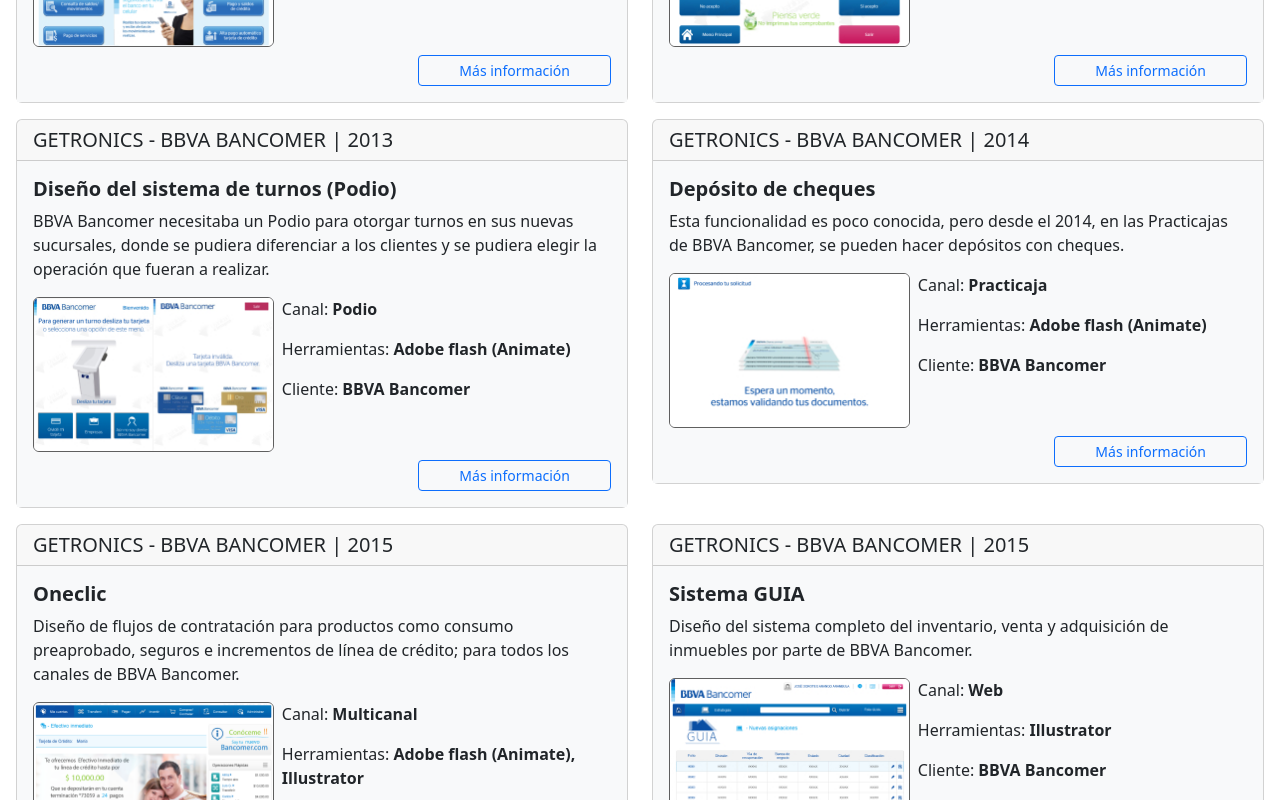
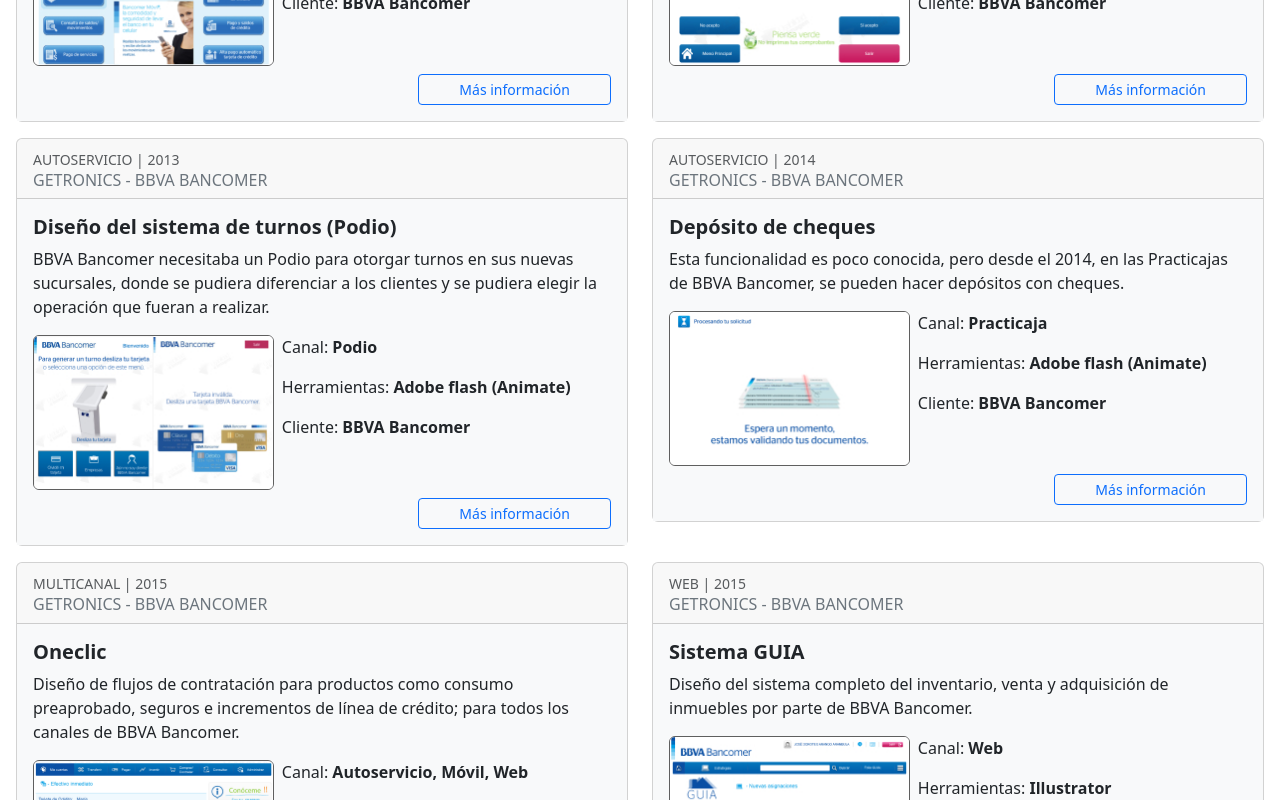
Before and after one commit to ErikTrejo07/book-erik, an Angular app: page /countries/by-capital in a window 1280 px wide. Shown: the part 2640-3440 px from the top of the page. Built offline with nearby package versions, Linux system fonts and the light colour scheme.

Commit message:
Refactor el header del componente card

```diff
--- a/src/app/countries/components/proyect-card/proyect-card.component.css
+++ b/src/app/countries/components/proyect-card/proyect-card.component.css
@@ -2,3 +2,7 @@
   border: 0.5px solid #5f5f5f;
   /* border-radius: 6px; */
 }
+
+.card-header h6{
+  margin: 0px;
+}
--- a/src/app/countries/components/proyect-card/proyect-card.component.html
+++ b/src/app/countries/components/proyect-card/proyect-card.component.html
@@ -5,7 +5,10 @@
       <div *ngFor="let proyect of pActivos;" class="col-12 col-md-6 my-2">
         <div >
           <div class="card">
-            <h5 class="card-header"> {{ proyect.company | uppercase }} - {{ proyect.customer | uppercase }} | {{ proyect.year }} </h5>
+            <div class="card-header">
+              <span><small class="text-body-secondary"> {{ proyect.channel | uppercase }} | {{ proyect.year }}</small></span>
+              <h6 class="text-secondary"> {{ proyect.company | uppercase }} - {{ proyect.customer | uppercase }} </h6>
+            </div>
             <div class="card-body bg-light">
               <h5 class="card-title"><strong> {{ proyect.name }} </strong></h5>
                 <p class="card-text">{{ proyect.shDescription }}</p>
--- a/src/app/countries/pages/by-region-page/by-region-page.component.ts
+++ b/src/app/countries/pages/by-region-page/by-region-page.component.ts
@@ -50,7 +50,7 @@
   searchByChannel(  ):void  { //channel: Channel
 
     if ( this.selected !== 'Todos' ) {
-      this.projectsActivos = this.proyects.filter(project => project.channel === this.selected || project.channel === '');
+      this.projectsActivos = this.proyects.filter(project => project.channel === this.selected || project.channel === 'Multicanal');
       console.log('Filtrado' );
       //this.channelSelected = channel;
     } else {
--- a/src/app/countries/services/countries.service.ts
+++ b/src/app/countries/services/countries.service.ts
@@ -164,14 +164,14 @@
     company:'Getronics',
     customer: 'BBVA Bancomer',
     year: '2015',
-    channel: '',
+    channel: 'Multicanal',
     shDescription: 'Diseño de flujos de contratación para productos como consumo preaprobado, seguros e incrementos de línea de crédito; para todos los canales de BBVA Bancomer.',
     lgDescription01: 'BBVA Bancomer necesitaba ofrecer sus productos, donde los clientes pudieran contratarlos de una forma fácil y sencilla, casi que con un solo clic.',
     lgDescription02: 'En este proyecto tuve la oportunidad de participar en el diseño de flujos de contratación de productos como consumo preaprobado, seguros e incrementos de línea.',
     lgDescription03: 'Como conclusión del proyecto logramos diseñar una experiencia para el mercado financiero mexicano, en la que los clientes podían contratar productos oneclic, de forma rápida, sencilla y en cualquier canal de BBVA Bancomer.',
     lgDescription04: '',
     coverImg: '/assets/img-one-clic.png',
-    device: 'Multicanal',
+    device: 'Autoservicio, Móvil, Web',
     tool: 'Adobe flash (Animate), Illustrator',
     problematic01: 'Se necesitaba diseñar flujos de contratación de productos para todos los canales de BBVA Bancomer.',
     problematic02: 'Además de los flujos, se necesitaba crear una nueva sección en el menú de todos los canales para ofertarlos.',
@@ -488,14 +488,14 @@
     company:'TATA Consultancy Services',
     customer: 'Scotiabank',
     year: '2020',
-    channel: '',
+    channel: 'Móvil',
     shDescription: 'Diseño de la experiencia única y homologada, para el proceso de contraseñas dinámicas en todos los productos de Scotiabank.',
     lgDescription01: 'Tuve la oportunidad de participar en el diseño de la experiencia única y homologada, para el proceso de contraseñas dinámicas en todos los productos de Scotiabank.',
     lgDescription02: 'En ese momento, Scotiabank utilizaba códigos OTP para la autenticación y verificación de sus clientes, pero la experiencia no era la misma en los diferentes canales que se utilizaba.',
     lgDescription03: 'Se diseñó un flujo que pudiera ser más simple y que estuviera homologado en los canales web y móvil.',
     lgDescription04: '',
     coverImg: '/assets/img-otp.jpg',
-    device: 'Multicanal',
+    device: 'Móvil',
     tool: 'Sketch, InVision, Zeplin',
     problematic01: 'Cada producto tiene diferentes elementos, tanto textos como imágenes.',
     problematic02: 'No hay reglas de negocio estándar.',
```
